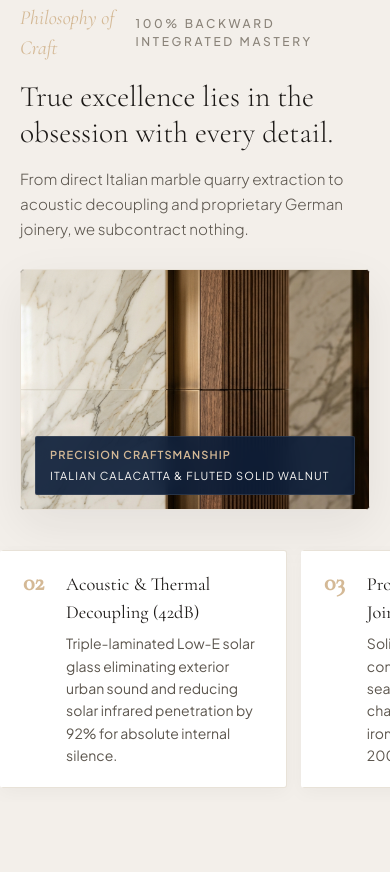
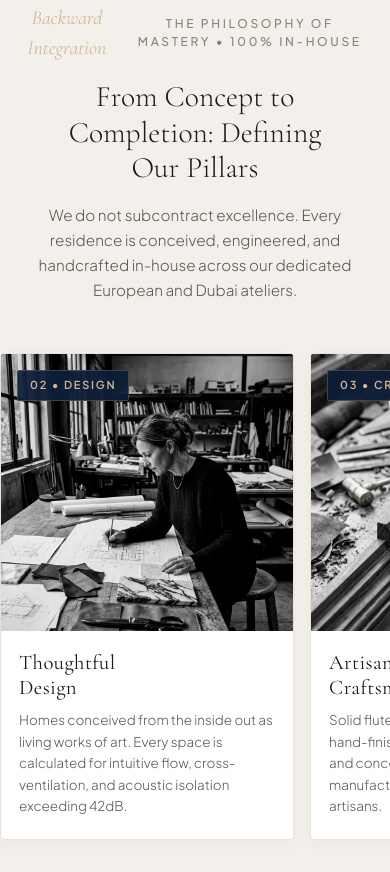
Before and after one commit to Hardik637/dubai-luxury-real-estate, a website built with Vite: page index.html in a window 390 px wide. Shown: the part 5032-5904 px from the top of the page. Built offline with nearby package versions, Linux system fonts and the light colour scheme.

Commit message:
feat: redesign craftsmanship section into Sobha-inspired 4-pillar showcase

```diff
--- a/index.html
+++ b/index.html
@@ -249,81 +249,85 @@
 
     <!-- ============================================================
          2. THE 4 PILLARS OF CRAFTSMANSHIP ("THE ART OF THE DETAIL")
-         Like Sobha's Backward Integration & Obsession with Detail
+         Sobha-Inspired Concept-to-Completion Architectural Pillars
          ============================================================ -->
     <section id="pillars" class="craft-pillars-section">
       <div class="act-wrapper">
 
-        <div class="section-title-wrap scroll-reveal-box">
-          <div class="act-micro-tag">
-            <span class="act-time">Philosophy of Craft</span>
-            <span class="act-coord">100% Backward Integrated Mastery</span>
+        <div class="section-title-wrap scroll-reveal-box" style="text-align: center; margin-bottom: 48px;">
+          <div class="act-micro-tag" style="justify-content: center;">
+            <span class="act-time">Backward Integration</span>
+            <span class="act-coord">The Philosophy of Mastery • 100% In-House</span>
           </div>
-          <h2 class="section-main-heading">
-            True excellence lies in the obsession with every detail.
+          <h2 class="section-main-heading sobha-lines-heading" style="margin-left: auto; margin-right: auto;">
+            From Concept to Completion: Defining Our Pillars
           </h2>
-          <p class="section-main-sub">
-            From direct Italian marble quarry extraction to acoustic decoupling and proprietary German joinery, we subcontract nothing.
+          <p class="section-main-sub" style="margin-left: auto; margin-right: auto;">
+            We do not subcontract excellence. Every residence is conceived, engineered, and handcrafted in-house across our dedicated European and Dubai ateliers.
           </p>
         </div>
 
-        <!-- Interactive Craftsmanship Lab Grid -->
-        <div class="craft-layout-grid">
+        <!-- Sobha-Inspired 4-Pillar Showcase Grid -->
+        <div class="sobha-pillars-showcase scroll-reveal-box">
+          <div class="sobha-pillars-grid">
 
-          <div class="craft-visual-panel scroll-reveal-box">
-            <div class="craft-image-frame">
-              <img id="craft-main-img" src="/images/craft_detail.jpg" alt="Macro detail of book-matched Calacatta marble and fluted walnut joinery" class="craft-photo" />
-              <div class="craft-floating-tag" id="craft-floating-tag">
-                <span id="craft-tag-title">Precision Craftsmanship</span>
-                <span id="craft-tag-sub">Italian Calacatta & Fluted Solid Walnut</span>
+            <!-- Pillar 1: Architectural Mastery -->
+            <article class="sobha-pillar-card">
+              <div class="sobha-pillar-thumb">
+                <img src="/images/craft_arch.jpg" alt="Vaulted architectural stone arches and classical geometric ceiling" class="sobha-pillar-img" loading="lazy" />
+                <div class="sobha-pillar-badge">01 • Architecture</div>
               </div>
-            </div>
-          </div>
-
-          <div class="craft-cards-column scroll-reveal-box" id="craft-cards-column">
-
-            <div class="craft-pillar-card active" data-material="marble">
-              <span class="pillar-idx">01</span>
-              <div>
-                <h4 class="pillar-title">Direct Quarry Stone & Book-Matching</h4>
-                <p class="pillar-text">
-                  Direct quarry sourcing from Carrara and Tuscany. Every slab is laser-measured and dry-laid in our European atelier with 0.5mm joint calibration.
+              <div class="sobha-pillar-content">
+                <h3 class="sobha-pillar-title">Architectural<br />Mastery</h3>
+                <p class="sobha-pillar-desc">
+                  Proportion, symmetry, and enduring scale. Intricate vaulted stone arches and load-bearing geometries engineered for centuries of architectural permanence without compromise.
                 </p>
               </div>
-            </div>
+            </article>
 
-            <div class="craft-pillar-card" data-material="acoustic">
-              <span class="pillar-idx">02</span>
-              <div>
-                <h4 class="pillar-title">Acoustic & Thermal Decoupling (42dB)</h4>
-                <p class="pillar-text">
-                  Triple-laminated Low-E solar glass eliminating exterior urban sound and reducing solar infrared penetration by 92% for absolute internal silence.
+            <!-- Pillar 2: Thoughtful Design -->
+            <article class="sobha-pillar-card">
+              <div class="sobha-pillar-thumb">
+                <img src="/images/craft_design.jpg" alt="Artisan architect drafting blueprints in luxury atelier" class="sobha-pillar-img" loading="lazy" />
+                <div class="sobha-pillar-badge">02 • Design</div>
+              </div>
+              <div class="sobha-pillar-content">
+                <h3 class="sobha-pillar-title">Thoughtful<br />Design</h3>
+                <p class="sobha-pillar-desc">
+                  Homes conceived from the inside out as living works of art. Every space is calculated for intuitive flow, cross-ventilation, and acoustic isolation exceeding 42dB.
                 </p>
               </div>
-            </div>
+            </article>
 
-            <div class="craft-pillar-card" data-material="joinery">
-              <span class="pillar-idx">03</span>
-              <div>
-                <h4 class="pillar-title">Proprietary German Joinery & Metalwork</h4>
-                <p class="pillar-text">
-                  Solid fluted European walnut, concealed acoustic door seals, and custom brushed champagne bronze ironmongery tested to 200,000 cycles.
+            <!-- Pillar 3: Artisanal Craftsmanship -->
+            <article class="sobha-pillar-card">
+              <div class="sobha-pillar-thumb">
+                <img src="/images/craft_molding.jpg" alt="Master craftsman hands carving wood molding with chisel" class="sobha-pillar-img" loading="lazy" />
+                <div class="sobha-pillar-badge">03 • Craftsmanship</div>
+              </div>
+              <div class="sobha-pillar-content">
+                <h3 class="sobha-pillar-title">Artisanal<br />Craftsmanship</h3>
+                <p class="sobha-pillar-desc">
+                  Solid fluted European walnut joinery, hand-finished architectural cornices, and concealed acoustic door seals manufactured by our own master artisans.
                 </p>
               </div>
-            </div>
+            </article>
 
-            <div class="craft-pillar-card" data-material="biophilic">
-              <span class="pillar-idx">04</span>
-              <div>
-                <h4 class="pillar-title">Self-Sustaining Biophilic Ecosystems</h4>
-                <p class="pillar-text">
-                  Freshwater crystal lagoons with zero chlorine, shaded mature forest canopies that naturally drop ambient microclimate temperatures by 4°C.
+            <!-- Pillar 4: Signature Quality & Stone -->
+            <article class="sobha-pillar-card">
+              <div class="sobha-pillar-thumb">
+                <img src="/images/craft_stone.jpg" alt="Italian stone mason atelier inspecting laser-measured Carrara marble slab" class="sobha-pillar-img" loading="lazy" />
+                <div class="sobha-pillar-badge">04 • Materiality</div>
+              </div>
+              <div class="sobha-pillar-content">
+                <h3 class="sobha-pillar-title">Signature<br />Quality</h3>
+                <p class="sobha-pillar-desc">
+                  Direct quarry extraction from Carrara and Tuscany. Every marble slab is laser-measured, bookmatched, and dry-laid in our European atelier with microscopic 0.5mm calibration.
                 </p>
               </div>
-            </div>
+            </article>
 
           </div>
-
         </div>
 
       </div>
--- a/src/main.js
+++ b/src/main.js
@@ -458,32 +458,10 @@ function initMasterCommunities() {
 }
 
 /* ==========================================================================
-   3.1 CRAFTSMANSHIP & MATERIALITY LAB (SOBHA "ART OF THE DETAIL")
+   3.1 CRAFTSMANSHIP PILLARS SHOWCASE (SOBHA "CONCEPT TO COMPLETION")
    ========================================================================== */
 function initCraftsmanshipLab() {
-  const cards = document.querySelectorAll('.craft-pillar-card');
-  const img = document.getElementById('craft-main-img');
-  const title = document.getElementById('craft-tag-title');
-  const sub = document.getElementById('craft-tag-sub');
-
-  cards.forEach((card) => {
-    card.addEventListener('click', () => {
-      cards.forEach((c) => c.classList.remove('active'));
-      card.classList.add('active');
-
-      const matKey = card.getAttribute('data-material');
-      const mat = CRAFT_MATERIALS[matKey];
-      if (!mat || !img) return;
-
-      img.style.opacity = '0.3';
-      setTimeout(() => {
-        img.src = mat.img;
-        if (title) title.textContent = mat.title;
-        if (sub) sub.textContent = mat.sub;
-        img.style.opacity = '1';
-      }, 250);
-    });
-  });
+  // Handled declaratively with Sobha-inspired 4-pillar showcase grid & mobile carousel
 }
 
 /* ==========================================================================
@@ -557,7 +535,7 @@ function initMobileCarousels() {
 
   const carouselTargets = [
     { sel: '.heritage-stats-grid', interval: 3800 },
-    { sel: '.craft-cards-column', interval: 4200 },
+    { sel: '.sobha-pillars-grid', interval: 4200 },
     { sel: '.sovereign-pillars-grid', interval: 3600 },
     { sel: '.calc-results-grid', interval: 4000 },
     { sel: '.visual-cinema-grid', interval: 4400 }
@@ -585,35 +563,6 @@ function initMobileCarousels() {
     container.addEventListener('touchstart', pause, { passive: true });
     container.addEventListener('touchend', resume, { passive: true });
     container.addEventListener('touchcancel', resume, { passive: true });
-
-    // Sync craft active cards on mobile swipe
-    if (sel === '.craft-cards-column') {
-      let scrollTimer = null;
-      container.addEventListener('scroll', () => {
-        if (window.innerWidth > 768) return;
-        if (scrollTimer) clearTimeout(scrollTimer);
-        scrollTimer = setTimeout(() => {
-          const cards = container.querySelectorAll('.craft-pillar-card');
-          const centerX = container.getBoundingClientRect().left + container.clientWidth / 2;
-          let closest = null;
-          let minDist = Infinity;
-
-          cards.forEach((c) => {
-            const rect = c.getBoundingClientRect();
-            const cardCenter = rect.left + rect.width / 2;
-            const dist = Math.abs(centerX - cardCenter);
-            if (dist < minDist) {
-              minDist = dist;
-              closest = c;
-            }
-          });
-
-          if (closest && !closest.classList.contains('active')) {
-            closest.click();
-          }
-        }, 120);
-      }, { passive: true });
-    }
 
     // Auto-advance loop
     const timer = setInterval(() => {
--- a/src/style.css
+++ b/src/style.css
@@ -721,125 +721,121 @@ a {
 }
 
 /* --------------------------------------------------------------------------
-   2. THE 4 PILLARS OF CRAFTSMANSHIP ("THE ART OF THE DETAIL")
+   2. THE 4 PILLARS OF CRAFTSMANSHIP (SOBHA-INSPIRED EDITORIAL SHOWCASE)
+   "From Concept to Completion: Defining Our Pillars"
    -------------------------------------------------------------------------- */
 .craft-pillars-section {
-  padding: 100px 0;
+  padding: 110px 0 100px;
   background-color: var(--bg-secondary);
   border-top: 1px solid var(--border-subtle);
   border-bottom: 1px solid var(--border-subtle);
 }
 
-.craft-layout-grid {
+.sobha-lines-heading {
+  display: flex;
+  align-items: center;
+  justify-content: center;
+  gap: 24px;
+  text-align: center;
+}
+
+.sobha-lines-heading::before,
+.sobha-lines-heading::after {
+  content: '';
+  flex: 1;
+  max-width: 90px;
+  height: 1px;
+  background: var(--border-medium);
+  opacity: 0.8;
+}
+
+.sobha-pillars-showcase {
+  width: 100%;
+}
+
+.sobha-pillars-grid {
   display: grid;
-  grid-template-columns: 1.1fr 1fr;
-  gap: 60px;
-  align-items: center;
-}
-
-.craft-visual-panel {
-  position: relative;
+  grid-template-columns: repeat(4, 1fr);
+  gap: 28px;
+}
+
+.sobha-pillar-card {
+  display: flex;
+  flex-direction: column;
+  background: var(--surface);
+  border: 1px solid var(--border-subtle);
   border-radius: 4px;
   overflow: hidden;
+  transition: transform var(--transition-fast), box-shadow var(--transition-fast), border-color var(--transition-fast);
+  box-shadow: var(--shadow-subtle);
+}
+
+.sobha-pillar-card:hover {
+  transform: translateY(-6px);
   box-shadow: var(--shadow-card);
-  border: 1px solid var(--border-subtle);
-  background: #000;
-}
-
-.craft-image-frame {
+  border-color: var(--accent-sand);
+}
+
+.sobha-pillar-thumb {
   position: relative;
-  aspect-ratio: 4 / 3;
+  width: 100%;
+  aspect-ratio: 4 / 4.8;
   overflow: hidden;
-}
-
-.craft-photo {
+  background-color: #1A1816;
+}
+
+.sobha-pillar-img {
   width: 100%;
   height: 100%;
   object-fit: cover;
-  transition: transform 1.6s var(--ease-cinematic), opacity 0.5s ease;
-}
-
-.craft-visual-panel:hover .craft-photo {
-  transform: scale(1.04);
-}
-
-.craft-floating-tag {
+  filter: grayscale(80%) contrast(1.08) brightness(0.96);
+  transition: transform 1.2s var(--ease-cinematic), filter 0.8s ease;
+}
+
+.sobha-pillar-card:hover .sobha-pillar-img {
+  transform: scale(1.05);
+  filter: grayscale(15%) contrast(1.05) brightness(1.02);
+}
+
+.sobha-pillar-badge {
   position: absolute;
-  bottom: 24px;
-  left: 24px;
-  right: 24px;
+  top: 16px;
+  left: 16px;
   background: rgba(10, 28, 56, 0.9);
   backdrop-filter: blur(12px);
   -webkit-backdrop-filter: blur(12px);
-  color: #FAF8F5;
-  padding: 14px 20px;
+  color: var(--accent-sand);
+  font-size: 0.6875rem;
+  font-weight: 600;
+  letter-spacing: 0.16em;
+  text-transform: uppercase;
+  padding: 6px 12px;
   border-radius: 2px;
-  display: flex;
-  justify-content: space-between;
-  align-items: center;
-  font-size: 0.75rem;
-  letter-spacing: 0.1em;
-  text-transform: uppercase;
-  border: 1px solid rgba(250, 248, 245, 0.1);
-}
-
-.craft-floating-tag span:first-child {
-  color: var(--accent-sand);
-  font-weight: 600;
-}
-
-.craft-cards-column {
+  border: 1px solid rgba(212, 185, 150, 0.25);
+}
+
+.sobha-pillar-content {
+  padding: 24px 22px 28px;
   display: flex;
   flex-direction: column;
-  gap: 20px;
-}
-
-.craft-pillar-card {
-  background: var(--surface);
-  border: 1px solid var(--border-subtle);
-  border-left: 3px solid transparent;
-  border-radius: 3px;
-  padding: 22px 26px;
-  display: flex;
-  gap: 22px;
-  align-items: flex-start;
-  transition: transform var(--transition-fast), box-shadow var(--transition-fast), border-color var(--transition-fast);
-  cursor: pointer;
-}
-
-.craft-pillar-card:hover {
-  transform: translateX(6px);
-  box-shadow: var(--shadow-subtle);
-  border-color: var(--accent-sand);
-}
-
-.craft-pillar-card.active {
-  border-left-color: var(--accent-sand);
-  border-color: var(--accent-sand);
-  background: #FAF8F5;
-  box-shadow: var(--shadow-subtle);
-}
-
-.pillar-idx {
-  font-family: var(--font-serif);
-  font-size: 1.5rem;
-  color: var(--accent-sand);
-  font-weight: 600;
-  line-height: 1;
-}
-
-.pillar-title {
-  font-family: var(--font-serif);
-  font-size: 1.3rem;
+  flex-grow: 1;
+}
+
+.sobha-pillar-title {
+  font-family: var(--font-serif);
+  font-size: 1.45rem;
+  line-height: 1.2;
   font-weight: 400;
   color: var(--text-main);
-  margin-bottom: 6px;
-}
-
-.pillar-text {
+  margin-bottom: 12px;
+  letter-spacing: 0.02em;
+}
+
+.sobha-pillar-desc {
   font-size: 0.875rem;
-  line-height: 1.6;
+  line-height: 1.68;
   color: var(--text-secondary);
+  font-weight: 300;
 }
 
 /* --------------------------------------------------------------------------
@@ -1855,7 +1851,11 @@ a {
    RESPONSIVE QUERIES
    -------------------------------------------------------------------------- */
 @media (max-width: 1024px) {
-  .craft-layout-grid,
+  .sobha-pillars-grid {
+    grid-template-columns: repeat(2, 1fr);
+    gap: 20px;
+  }
+
   .advisory-card-plate,
   .modal-estate-body {
     grid-template-columns: 1fr;
@@ -2097,63 +2097,60 @@ a {
   }
 
   /* --------------------------------------------------
-     3. CRAFTSMANSHIP LAB: MOBILE AUTO-CAROUSEL
+     3. SOBHA PILLARS SHOWCASE: MOBILE AUTO-CAROUSEL
      -------------------------------------------------- */
   .craft-pillars-section {
     padding: 70px 0;
   }
 
-  .craft-layout-grid {
-    grid-template-columns: 1fr;
-    gap: 24px;
-  }
-
-  .craft-image-frame {
-    aspect-ratio: 16 / 11;
-  }
-
-  .craft-photo {
-    image-rendering: -webkit-optimize-contrast;
-  }
-
-  .craft-floating-tag {
-    bottom: 14px;
-    left: 14px;
-    right: 14px;
-    padding: 10px 14px;
-    font-size: 0.6875rem;
-    flex-direction: column;
-    align-items: flex-start;
-    gap: 4px;
-  }
-
-  .craft-cards-column {
+  .sobha-lines-heading::before,
+  .sobha-lines-heading::after {
+    max-width: 36px;
+  }
+
+  .sobha-pillars-grid {
     display: flex !important;
-    flex-direction: row !important;
     overflow-x: auto !important;
     scroll-snap-type: x mandatory;
     -webkit-overflow-scrolling: touch;
     scroll-behavior: smooth;
-    gap: 14px;
-    margin: 12px -20px 0;
-    padding: 4px 20px 14px;
+    gap: 16px;
+    margin: 16px -20px 0;
+    padding: 4px 20px 16px;
     scrollbar-width: none;
   }
 
-  .craft-cards-column::-webkit-scrollbar {
+  .sobha-pillars-grid::-webkit-scrollbar {
     display: none;
   }
 
-  .craft-pillar-card {
-    flex: 0 0 82% !important;
-    max-width: 82% !important;
+  .sobha-pillar-card {
+    flex: 0 0 84% !important;
+    max-width: 84% !important;
     scroll-snap-align: start;
-    padding: 20px;
     box-shadow: var(--shadow-subtle);
   }
 
-  .pillar-title {
-    font-size: 1.15rem;
+  .sobha-pillar-thumb {
+    aspect-ratio: 4 / 3.8;
+  }
+
+  .sobha-pillar-img {
+    image-rendering: -webkit-optimize-contrast;
+  }
+
+  .sobha-pillar-content {
+    padding: 20px 18px 22px;
+  }
+
+  .sobha-pillar-title {
+    font-size: 1.3rem;
+    margin-bottom: 8px;
+  }
+
+  .sobha-pillar-desc {
+    font-size: 0.84rem;
+    line-height: 1.6;
   }
 
   /* --------------------------------------------------
```
Also changed, not shown: public/images/craft_arch.jpg (added), public/images/craft_design.jpg (added), public/images/craft_molding.jpg (added), public/images/craft_stone.jpg (added).
